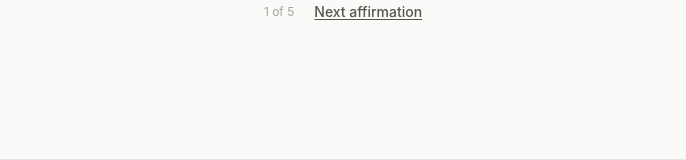
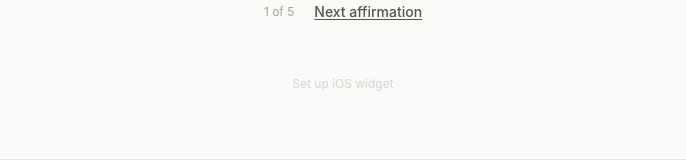
Before and after one commit to Miguel-Hernandez1/affirmations-widget, a React (Vite) app: page /affirmation in a window 1280 px wide. Shown: the part 592-752 px from the top of the page, without its empty margins (297-983 px from the left). Built offline with nearby package versions, Linux system fonts and the light colour scheme; sample sign-in values are in the browser's storage.

Commit message:
Wire /widget route and add entry point from affirmation page
App.jsx: adds /widget route mapped to WidgetPage.
AffirmationPage: adds a subtle 'Set up iOS widget' link at the bottom
so users can find the setup guide without cluttering the main UI.

```diff
--- a/src/App.jsx
+++ b/src/App.jsx
@@ -5,6 +5,7 @@ import HomePage from './pages/HomePage'
 import QuizPage from './pages/QuizPage'
 import ResultsPage from './pages/ResultsPage'
 import AffirmationPage from './pages/AffirmationPage'
+import WidgetPage from './pages/WidgetPage'
 
 export default function App() {
   const location = useLocation()
@@ -18,6 +19,7 @@ export default function App() {
           <Route path="/quiz" element={<QuizPage />} />
           <Route path="/results" element={<ResultsPage />} />
           <Route path="/affirmation" element={<AffirmationPage />} />
+          <Route path="/widget" element={<WidgetPage />} />
         </Routes>
       </main>
       <Footer />
--- a/src/pages/AffirmationPage.jsx
+++ b/src/pages/AffirmationPage.jsx
@@ -1,5 +1,5 @@
 import { useEffect, useState, useMemo } from 'react'
-import { useNavigate, useLocation } from 'react-router-dom'
+import { useNavigate, useLocation, Link } from 'react-router-dom'
 import AffirmationCard from '../components/Affirmation/AffirmationCard'
 import AffirmationLoading from '../components/Affirmation/AffirmationLoading'
 import { getDailyAffirmation, useShare } from '../utils'
@@ -103,6 +103,15 @@ export default function AffirmationPage() {
 
       </div>
 
+      <div className="mt-12 text-center">
+        <Link
+          to="/widget"
+          className="text-xs text-stone-300 hover:text-stone-400 transition-colors duration-150"
+        >
+          Set up iOS widget
+        </Link>
+      </div>
+
     </div>
   )
 }
```
